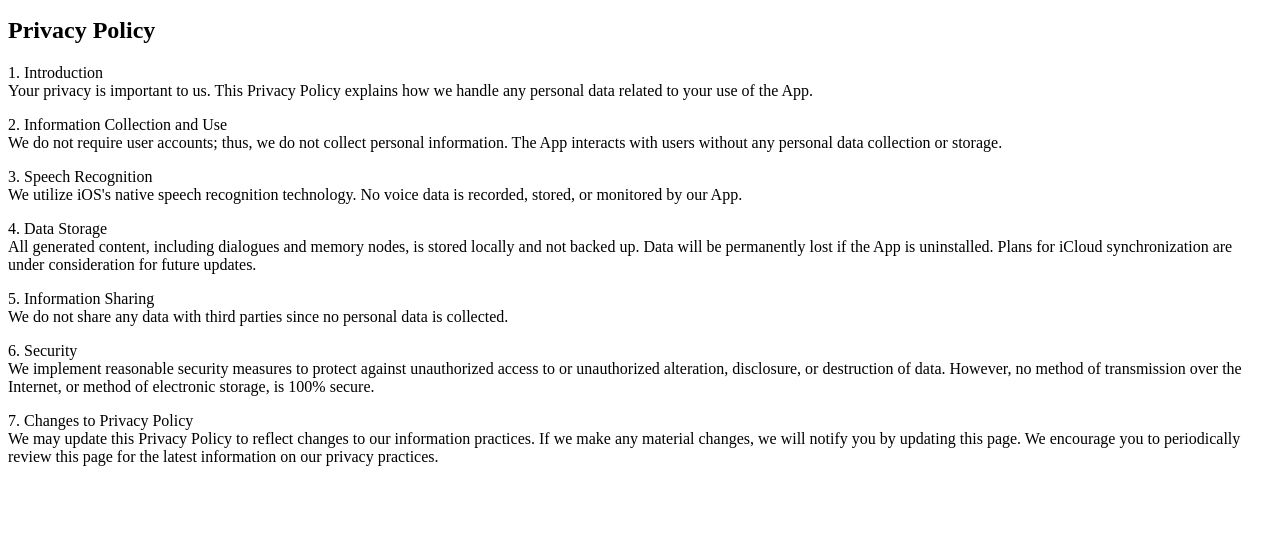
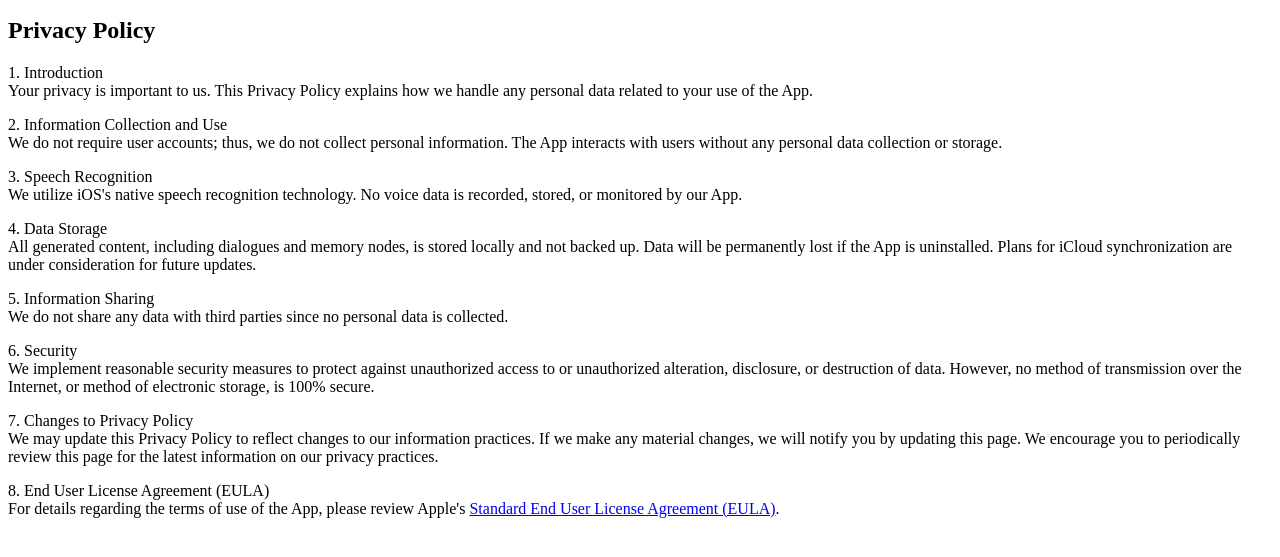
Before and after one commit to Vincent-Zhongzhengjie/VocaPal, a plain HTML site: page index.html in a window 1280 px wide. Shown: the part 101-658 px from the top of the page. Drawn offline with Linux system fonts and the light colour scheme.

Commit message:
Update index.html

```diff
--- a/index.html
+++ b/index.html
@@ -32,6 +32,9 @@
 
         <p>7. Changes to Privacy Policy<br>
         We may update this Privacy Policy to reflect changes to our information practices. If we make any material changes, we will notify you by updating this page. We encourage you to periodically review this page for the latest information on our privacy practices.</p>
+        <p>8. End User License Agreement (EULA)<br>
+        For details regarding the terms of use of the App, please review Apple's <a href="https://www.apple.com/legal/internet-services/itunes/dev/stdeula/" target="_blank">Standard End User License Agreement (EULA)</a>.</p>
+
     </section>
 </body>
 </html>
```
